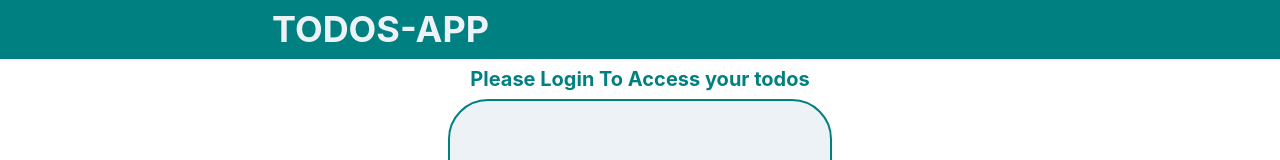
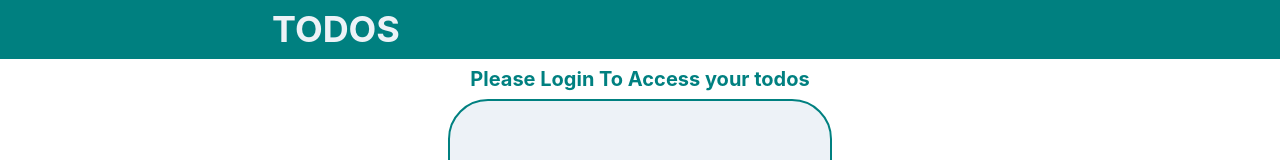
Before and after one commit to mananwalia959/go-todos-app, a React (Create React App) app in the folder client/: page /login in a window 1280 px wide. Shown: the top 160 px of the page. Built offline with nearby package versions, Linux system fonts and the light colour scheme.

Commit message:
style : rename app from todos-app to todos

```diff
--- a/client/src/components/AppHeader.tsx
+++ b/client/src/components/AppHeader.tsx
@@ -14,7 +14,7 @@ function AppHeader() {
                         direction={['column', 'row']}
                         justifyContent={'space-between'}
                     >
-                        <Heading color="gray.100"> TODOS-APP </Heading>
+                        <Heading color="gray.100"> TODOS </Heading>
 
                         {authContext.token ? <LogOutButton /> : ''}
                     </Flex>
```
